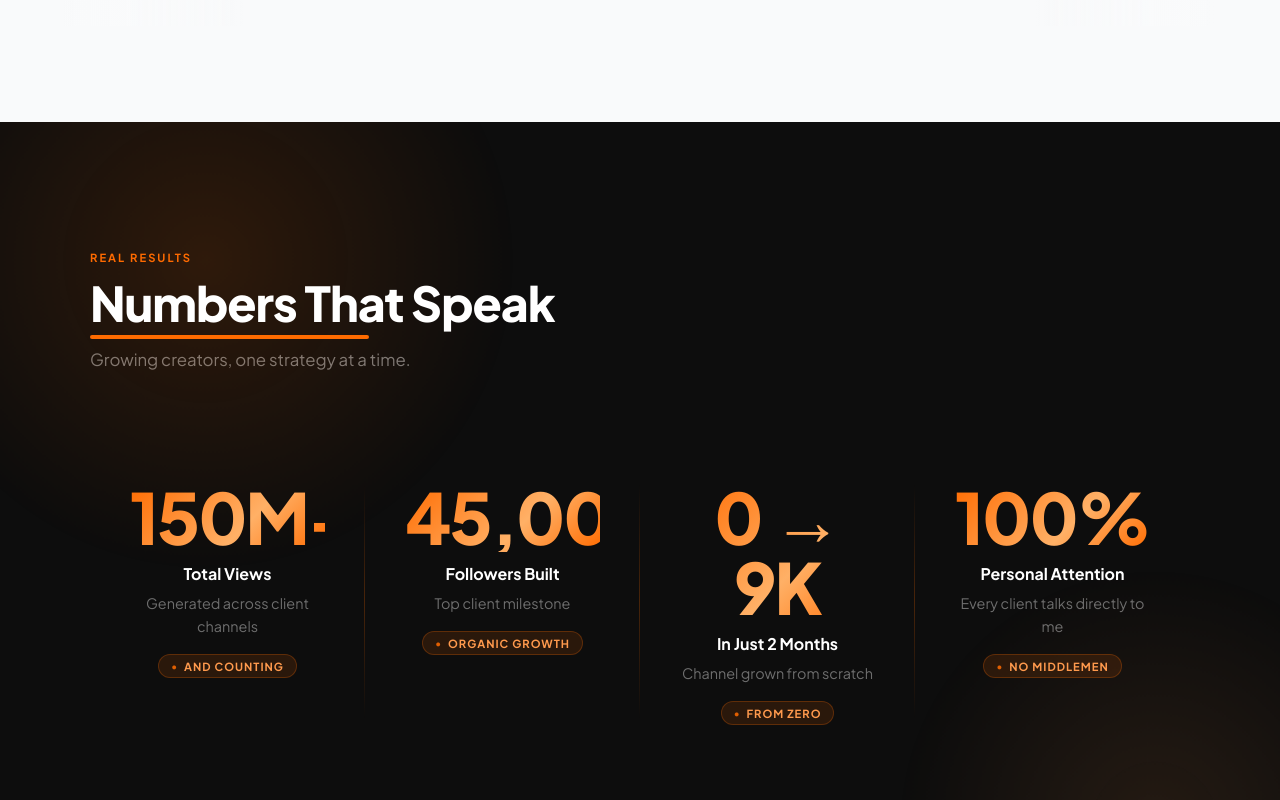
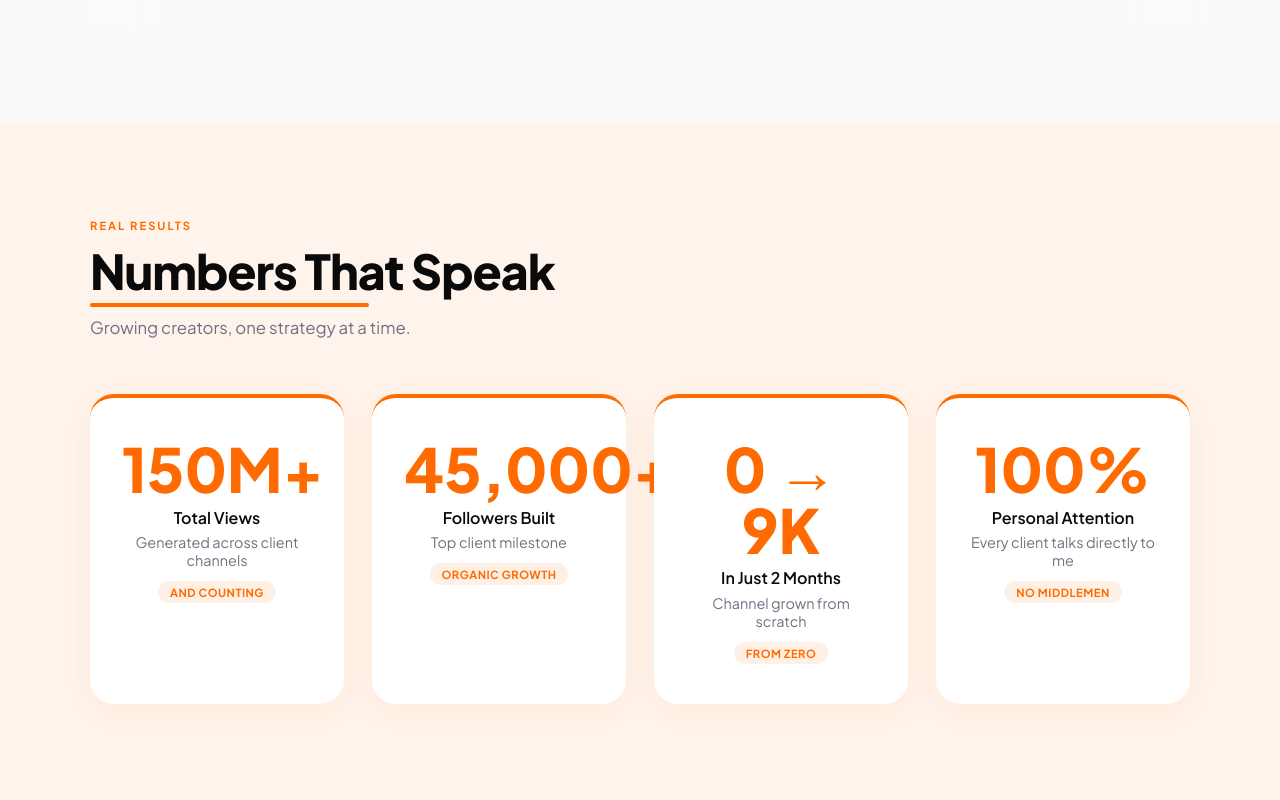
Before and after one commit to dakshtandel-9/VaibhavSocial, a Next.js app: page / in a window 1280 px wide. Shown: the part 4500-5300 px from the top of the page. Built offline with nearby package versions, Linux system fonts and the light colour scheme.

Commit message:
some updated

```diff
--- a/app/globals.css
+++ b/app/globals.css
@@ -531,184 +531,43 @@ section { padding: 6rem 2rem; }
 }
 
 /* ─── RESULTS ─────────────────────────────────── */
-.results-section {
-  background: #0D0D0D;
-  position: relative;
-  overflow: hidden;
-  padding: 8rem 2rem;
-}
-
-/* Ambient blobs */
-.results-section::before {
-  content: '';
-  position: absolute;
-  top: -180px; left: -120px;
-  width: 600px; height: 600px;
-  border-radius: 50%;
-  background: radial-gradient(circle, rgba(255, 107, 0, 0.14) 0%, transparent 70%);
-  pointer-events: none;
-  animation: results-blob-drift 12s ease-in-out infinite alternate;
-}
-.results-section::after {
-  content: '';
-  position: absolute;
-  bottom: -160px; right: -100px;
-  width: 500px; height: 500px;
-  border-radius: 50%;
-  background: radial-gradient(circle, rgba(255, 154, 77, 0.10) 0%, transparent 70%);
-  pointer-events: none;
-  animation: results-blob-drift 16s ease-in-out infinite alternate-reverse;
-}
-@keyframes results-blob-drift {
-  0%   { transform: translate(0, 0) scale(1); }
-  100% { transform: translate(40px, 30px) scale(1.08); }
-}
-
-/* Section header overrides for dark bg */
-.results-section .section-label { color: var(--orange); }
-.results-section .section-title { color: #FFFFFF; }
-.results-section .section-sub   { color: rgba(255,255,255,0.45); margin-bottom: 4rem; }
-
-/* Top accent line */
-.results-top-bar {
-  width: 60px;
-  height: 3px;
-  background: linear-gradient(90deg, var(--orange), var(--orange-light));
-  border-radius: 2px;
-  margin-bottom: 1rem;
-}
-
+.results-section { background: var(--orange-pale); }
 .results-grid {
   display: grid;
-  grid-template-columns: repeat(4, 1fr);
-  gap: 0;
-  margin-top: 0;
-  position: relative;
-  z-index: 1;
+  grid-template-columns: repeat(auto-fit, minmax(260px, 1fr));
+  gap: 1.75rem;
+  margin-top: 3.5rem;
 }
-.results-grid-4 { grid-template-columns: repeat(4, 1fr); }
-
+.results-grid-4 { grid-template-columns: repeat(auto-fit, minmax(220px, 1fr)); }
 .result-card {
-  position: relative;
-  padding: 3rem 2.5rem 2.75rem;
+  background: var(--white);
+  border-radius: 24px;
+  padding: 2.5rem 2rem;
+  box-shadow: 0 8px 32px rgba(255, 107, 0, 0.08);
+  border-top: 4px solid var(--orange);
+  transition: all 0.3s;
   text-align: center;
-  background: transparent;
-  border: none;
-  box-shadow: none;
-  border-radius: 0;
-  transition: background 0.4s ease;
-  overflow: hidden;
-  cursor: default;
 }
-
-/* Vertical dividers between cards */
-.result-card:not(:last-child)::after {
-  content: '';
-  position: absolute;
-  right: 0; top: 15%; bottom: 15%;
-  width: 1px;
-  background: linear-gradient(to bottom, transparent, rgba(255,107,0,0.25), transparent);
+.result-card:hover { transform: translateY(-8px); box-shadow: 0 20px 48px rgba(255, 107, 0, 0.15); }
+.result-number {
+  font-size: clamp(2.8rem, 6vw, 3.8rem);
+  font-weight: 800;
+  color: var(--orange);
+  line-height: 1;
+  margin-bottom: 0.5rem;
 }
-
-/* Glowing bottom border on hover */
-.result-card::before {
-  content: '';
-  position: absolute;
-  bottom: 0; left: 10%; right: 10%;
-  height: 2px;
-  background: linear-gradient(90deg, transparent, var(--orange), transparent);
-  transform: scaleX(0);
-  transition: transform 0.4s cubic-bezier(0.4,0,0.2,1);
-  border-radius: 1px;
-}
-.result-card:hover::before { transform: scaleX(1); }
-
-/* Soft card hover highlight */
-.result-card:hover {
-  background: rgba(255, 107, 0, 0.04);
-  border-radius: 20px;
-}
-
-/* Glow circle behind the number */
-.result-glow-ring {
-  position: absolute;
-  top: 50%; left: 50%;
-  transform: translate(-50%, -60%);
-  width: 140px; height: 140px;
-  border-radius: 50%;
-  background: radial-gradient(circle, rgba(255,107,0,0.12) 0%, transparent 70%);
-  pointer-events: none;
-  transition: opacity 0.4s;
-  opacity: 0;
-}
-.result-card:hover .result-glow-ring { opacity: 1; }
-
-.result-number {
-  font-size: clamp(3rem, 5.5vw, 4.5rem);
-  font-weight: 800;
-  background: linear-gradient(135deg, #FF6B00 0%, #FFB066 60%, #FF6B00 100%);
-  -webkit-background-clip: text;
-  -webkit-text-fill-color: transparent;
-  background-clip: text;
-  line-height: 1;
-  margin-bottom: 0.65rem;
-  letter-spacing: -2px;
-  position: relative;
-  z-index: 1;
-  transition: letter-spacing 0.3s ease;
-}
-.result-card:hover .result-number {
-  letter-spacing: -1.5px;
-}
-
-.result-label {
-  font-size: var(--text-base);
-  font-weight: 700;
-  color: #FFFFFF;
-  margin-bottom: 0.5rem;
-  position: relative;
-  z-index: 1;
-}
-
-.result-desc {
-  font-size: var(--text-sm);
-  color: rgba(255,255,255,0.4);
-  line-height: 1.6;
-  position: relative;
-  z-index: 1;
-}
-
+.result-label { font-size: var(--text-base); font-weight: 600; color: var(--dark); margin-bottom: 0.35rem; }
+.result-desc { font-size: var(--text-sm); color: var(--gray); }
 .result-context {
-  display: inline-flex;
-  align-items: center;
-  gap: 0.35rem;
-  background: rgba(255, 107, 0, 0.12);
-  border: 1px solid rgba(255, 107, 0, 0.25);
-  color: var(--orange-light);
+  display: inline-block;
+  background: rgba(255, 107, 0, 0.1);
+  color: var(--orange);
   font-size: var(--text-2xs);
   font-weight: 700;
   padding: 4px 12px;
   border-radius: 20px;
-  margin-top: 1rem;
-  letter-spacing: 1px;
-  text-transform: uppercase;
-  position: relative;
-  z-index: 1;
-  transition: background 0.3s, border-color 0.3s;
-}
-.result-card:hover .result-context {
-  background: rgba(255, 107, 0, 0.2);
-  border-color: rgba(255, 107, 0, 0.5);
-}
-.result-context::before {
-  content: '•';
-  color: var(--orange);
-  font-size: 0.6rem;
-  animation: results-pulse-dot 1.8s ease-in-out infinite;
-}
-@keyframes results-pulse-dot {
-  0%, 100% { opacity: 1; }
-  50%       { opacity: 0.3; }
+  margin-top: 0.75rem;
+  letter-spacing: 0.5px;
 }
 
 /* ─── ABOUT ───────────────────────────────────── */
```
